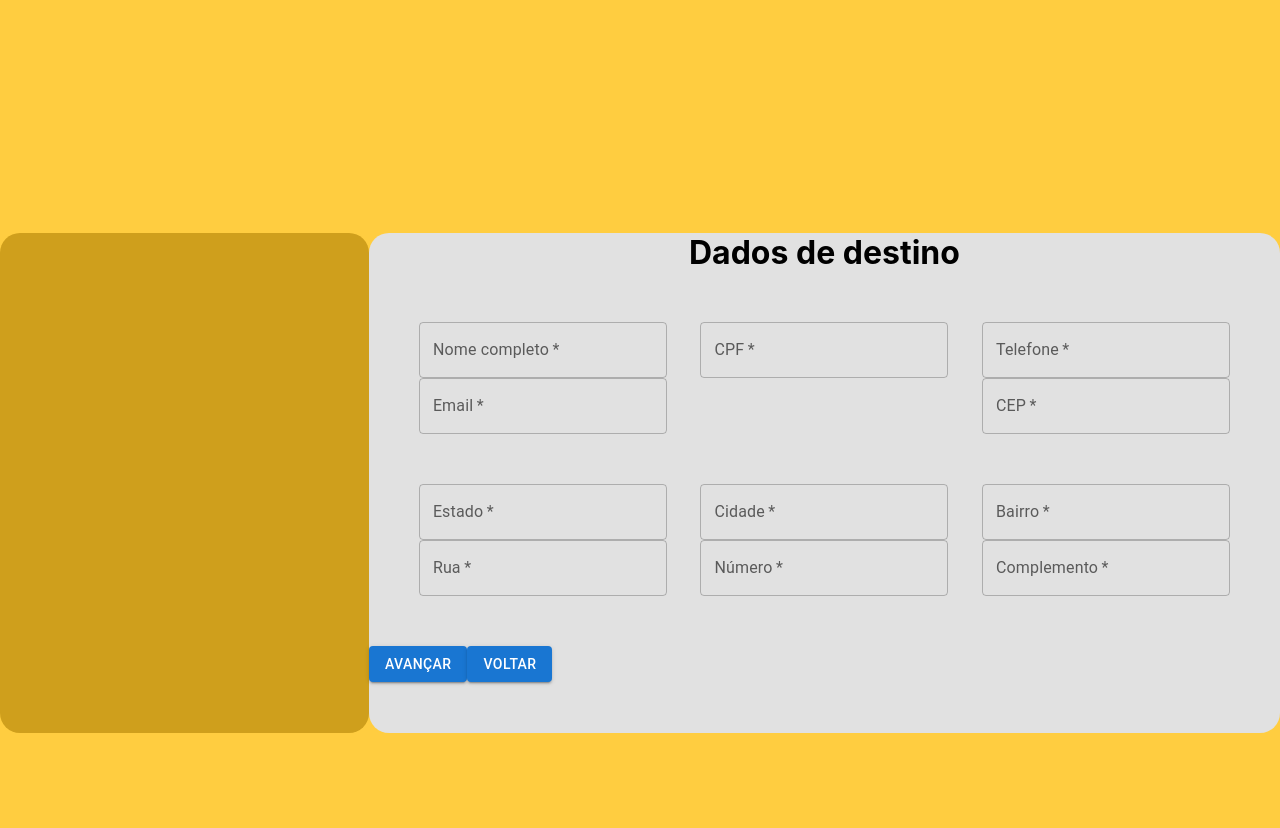
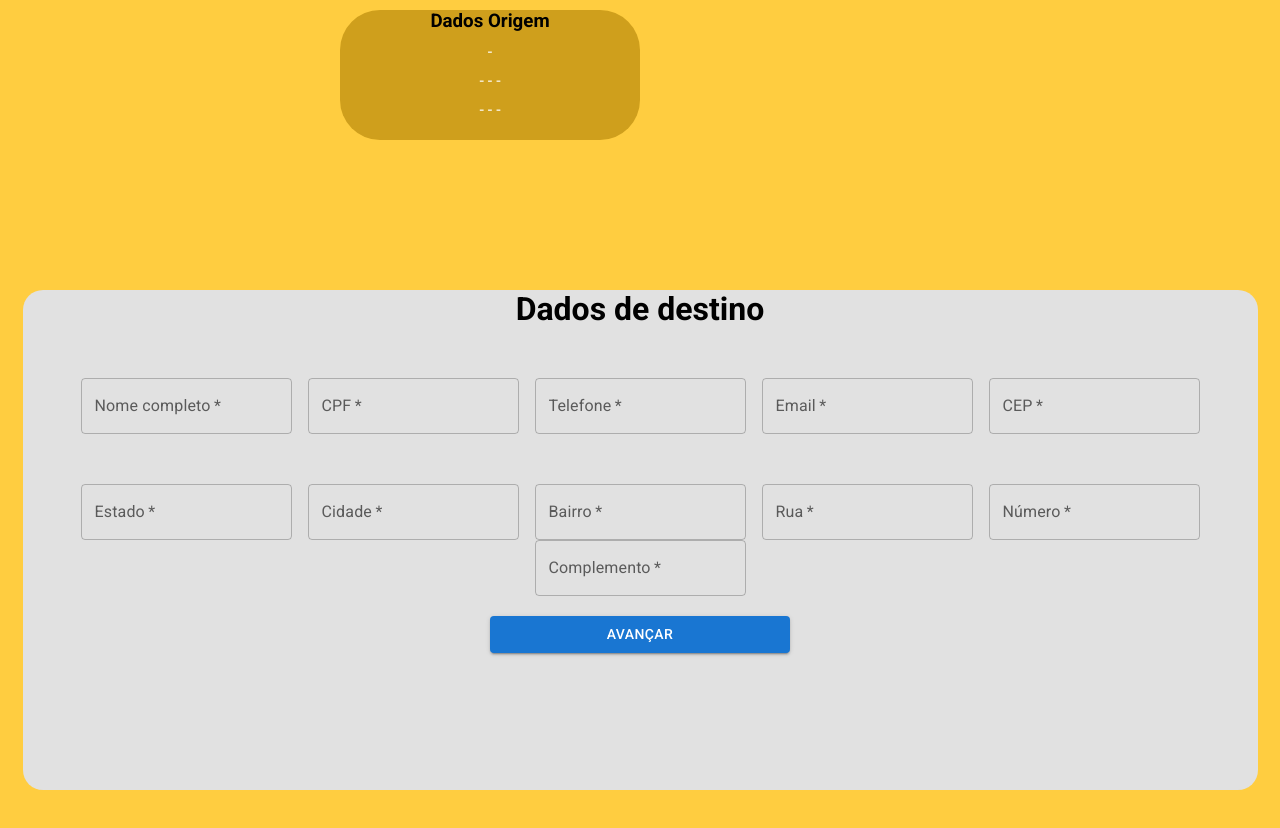
Before and after one commit to Alexandregv1080p/APP-Correios, a React (Create React App) app in the folder api-correios/: page /destino in a window 1280 px wide. Shown: the top 828 px of the page. Built offline with nearby package versions, Linux system fonts and the light colour scheme; a web font is replaced by a local one.

Commit message:
ajeitei mais o css por agora

```diff
--- a/api-correios/src/components/dados-destino/Dados-destino.jsx
+++ b/api-correios/src/components/dados-destino/Dados-destino.jsx
@@ -9,9 +9,6 @@ const BackColor = styled.div`
     background-color: #FFCD40;
     width: 100%;
     height: 965px;
-    display: flex;
-    align-items: center;
-    justify-content: center;
 `
 const Retangule = styled.div`
     width: 1235px;
@@ -22,39 +19,70 @@ const Retangule = styled.div`
         text-align: center;
     }
 `
+
 const FormField = styled.div`
     display: flex;
-    align-items: center;
-    justify-content: space-between;
     flex-wrap: wrap;
+    justify-content: space-around;
+    justify-items: center;
     position: relative;
     margin: 50px;
+    margin-bottom: 20px;
 `
-const StyledButton = styled(Button)`
+const ContainerBtn = styled.div`
+    display: flex;
+    justify-content: center;
+`
+const OrangeRetangule = styled.div`
+    width: 300px;
+    height: 130px;
+    background-color: #cf9f1c;
+    border-radius: 40px;
+    margin-bottom: 50px;
+    transform: translateX(-50%);
+    text-align: center;
+    cursor: pointer;
+    & p{
+        color: white;
+        margin-top: 10px;
+    }
+`
+const OrangeContainerRetangule = styled.div`
+    display: flex;
+    justify-content: center;
+    padding-top: 10px;
     position: relative;
+`
+const ContainerRetangule = styled.div`
+    background-color: #FFCD40;
     display: flex;
     align-items: center;
     justify-content: center;
-    margin:0 auto;
-`;
-const OrangeRetangule = styled.div`
-    width: 500px;
-    height:500px;
-    background-color: #cf9f1c;
-    border-radius: 20px;
+    position: relative;
+    margin-top: 100px;
 `
-const ContainerRetangule = styled.div`
-`
+
 //aqui é o
-const DadosDestino = ()=>{
+const DadosDestino = () => {
     const { senderData } = useDataContext();
     const navigate = useNavigate();
+    const handleVoltarClick = () => {
+        navigate('/');
+    }
     const handleAvancarClick = () => {
-        navigate('/');
+        navigate('/pacotes');
     }
     return (
         <BackColor>
-            <OrangeRetangule></OrangeRetangule>
+            <OrangeContainerRetangule>
+                <OrangeRetangule onClick={handleVoltarClick}>
+                    <h3>Dados Origem</h3>
+                    <p>{senderData.fullname} - {senderData.cpf}</p>
+                    <p>{senderData.address.cep} - {senderData.address.state} - {senderData.address.uf} - {senderData.address.city}</p>
+                    <p>{senderData.address.neighborhood} - {senderData.address.street} - {senderData.address.number} - {senderData.address.complement}</p>
+                </OrangeRetangule>
+            </OrangeContainerRetangule>
+            <ContainerRetangule>
                 <Retangule>
                     <h1>Dados de destino</h1>
                     <FormField>
@@ -117,9 +145,15 @@ const DadosDestino = ()=>{
                             label="Complemento"
                         />
                     </FormField>
-                <StyledButton variant="contained">Avançar</StyledButton>
-                <StyledButton onClick={handleAvancarClick} variant="contained">Voltar</StyledButton>
+                    <ContainerBtn>
+                    <Button onClick={handleAvancarClick} variant="contained"
+                        sx={{
+                            width:300
+                        }}
+                        >Avançar</Button>                    </ContainerBtn>
                 </Retangule>
+
+            </ContainerRetangule>
         </BackColor>
     )
 }
--- a/api-correios/src/components/dados-usuario/Dados-usuario.jsx
+++ b/api-correios/src/components/dados-usuario/Dados-usuario.jsx
@@ -24,22 +24,19 @@ const Retangule = styled.div`
 `
 const FormField = styled.div`
     display: flex;
-    align-items: center;
-    justify-content: space-between;
     flex-wrap: wrap;
+    justify-content: space-around;
+    justify-items: center;
     position: relative;
     margin: 50px;
+    margin-bottom: 20px;
 `
-const StyledButton = styled(Button)`
-    position: relative;
+const ContainerBtn = styled.div`
     display: flex;
-    align-items: center;
     justify-content: center;
-    margin:0 auto;
-`;
-
+`
 //aqui é o sender
-const DadosUsuario = ()=>{
+const DadosUsuario = () => {
     const { senderData, setSenderData } = useDataContext();
     const navigate = useNavigate();
     const handleAddressChange = event => {
@@ -142,6 +139,9 @@ const DadosUsuario = ()=>{
                         onChange={handleAddressChange}
                     />
                     <TextField
+                        sx={{
+                            marginTop:2
+                        }}
                         required
                         id="outlined-required"
                         label="Número"
@@ -150,7 +150,9 @@ const DadosUsuario = ()=>{
                         onChange={handleAddressChange}
                     />
                     <TextField
-
+                        sx={{
+                            marginTop:2
+                        }}
                         id="outlined-required"
                         label="Complemento"
                         name="complement"
@@ -158,7 +160,13 @@ const DadosUsuario = ()=>{
                         onChange={handleAddressChange}
                     />
                 </FormField>
-                <StyledButton variant="contained" onClick={handleAvancarClick}>Avançar</StyledButton>
+                <ContainerBtn>
+                    <Button onClick={handleAvancarClick} variant="contained"
+                        sx={{
+                            width: 300
+                        }}
+                    >Avançar</Button>
+                </ContainerBtn>
 
             </Retangule>
         </BackColor>
--- a/api-correios/src/index.css
+++ b/api-correios/src/index.css
@@ -1,8 +1,7 @@
+@import url('https://fonts.googleapis.com/css2?family=Oswald:wght@200;300;400;500;600;700&family=REM:ital,wght@0,100;0,200;0,300;0,400;0,500;0,600;1,100;1,200;1,300;1,400;1,500;1,600&family=Raleway:ital,wght@0,100;0,200;0,300;0,400;0,500;0,600;0,700;0,800;0,900;1,100;1,200;1,300;1,400;1,500;1,600;1,700;1,800;1,900&family=Roboto+Mono:ital,wght@1,300&family=Roboto:ital,wght@0,100;0,300;0,400;0,500;0,700;1,100;1,300&display=swap');
 body {
   margin: 0;
-  font-family: -apple-system, BlinkMacSystemFont, 'Segoe UI', 'Roboto', 'Oxygen',
-    'Ubuntu', 'Cantarell', 'Fira Sans', 'Droid Sans', 'Helvetica Neue',
-    sans-serif;
+  font-family: 'Roboto', sans-serif;
   -webkit-font-smoothing: antialiased;
   -moz-osx-font-smoothing: grayscale;
 }
```
Lines whose indentation alone changed are shown as unchanged.
